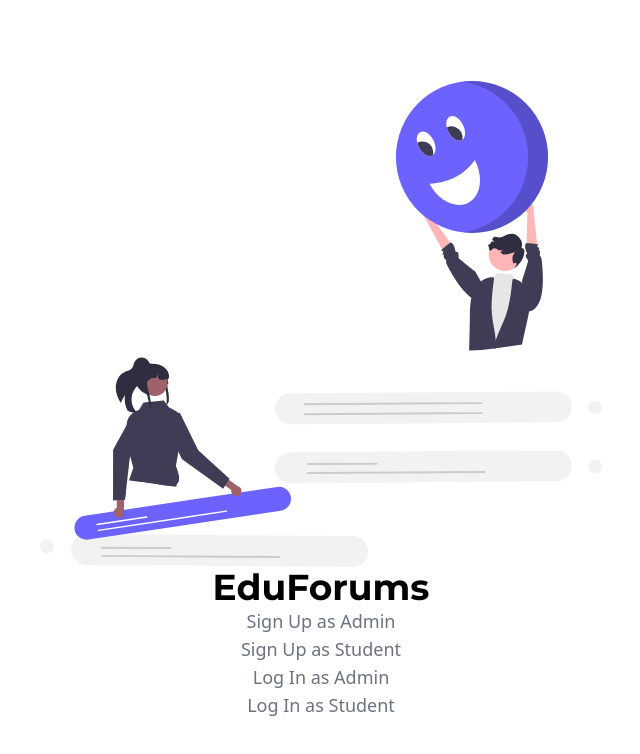
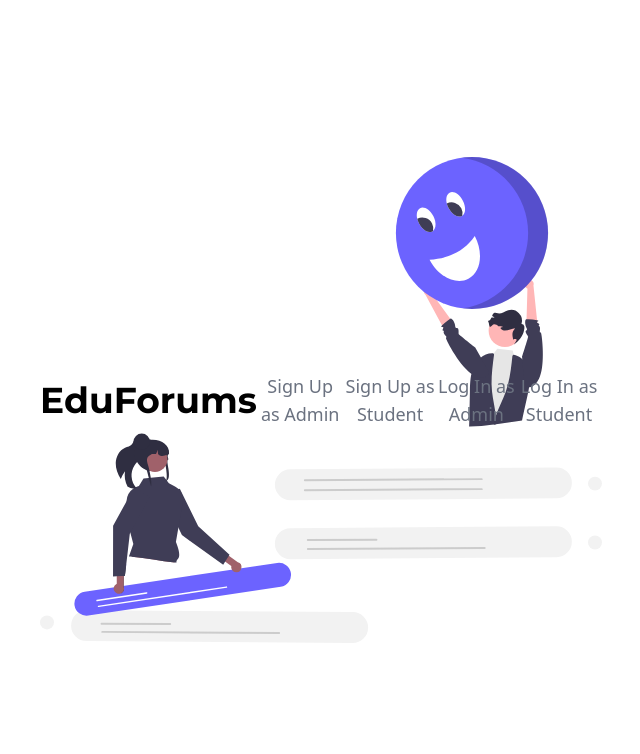
Before and after one commit to JoelWillams2021/EduForums-3.0, a React (Vite) app: page / in a window 1280 px wide. Shown: the top 754 px of the page, without its empty margins (319-959 px from the left). Built offline with nearby package versions, Linux system fonts and the light colour scheme; no server answers; the HTML template or start-up script is replaced by a standard one.

Commit message:
Reformatted the Col

```diff
--- a/src/Landing.tsx
+++ b/src/Landing.tsx
@@ -15,7 +15,9 @@ const Landing: React.FC = () => {
           alt="discussion illustration"
           className="mb-[-60px] max-w-[123%] sm:mb-0 sm:max-w-full"
         />
+        <div className="absolute inset-0 flex justify-center items-center">
           <h1 className="text-4xl montserrat-bold">EduForums</h1>
+
             <p className="text-lg cursor-pointer text-gray-500" onClick={() => navigate("/admin-signup")}>
               Sign Up as Admin
             </p>
@@ -30,6 +32,7 @@ const Landing: React.FC = () => {
             </p>
         </div>
       </div>
+    </div>
   );
 };
 
```
